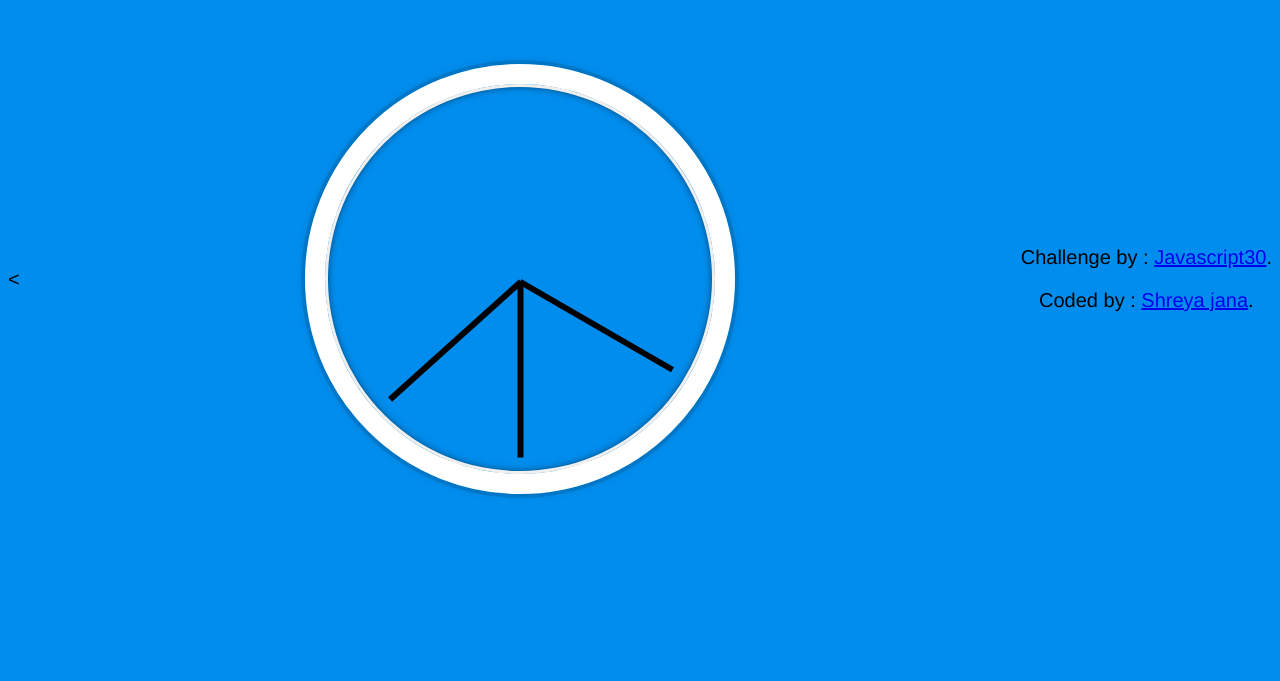
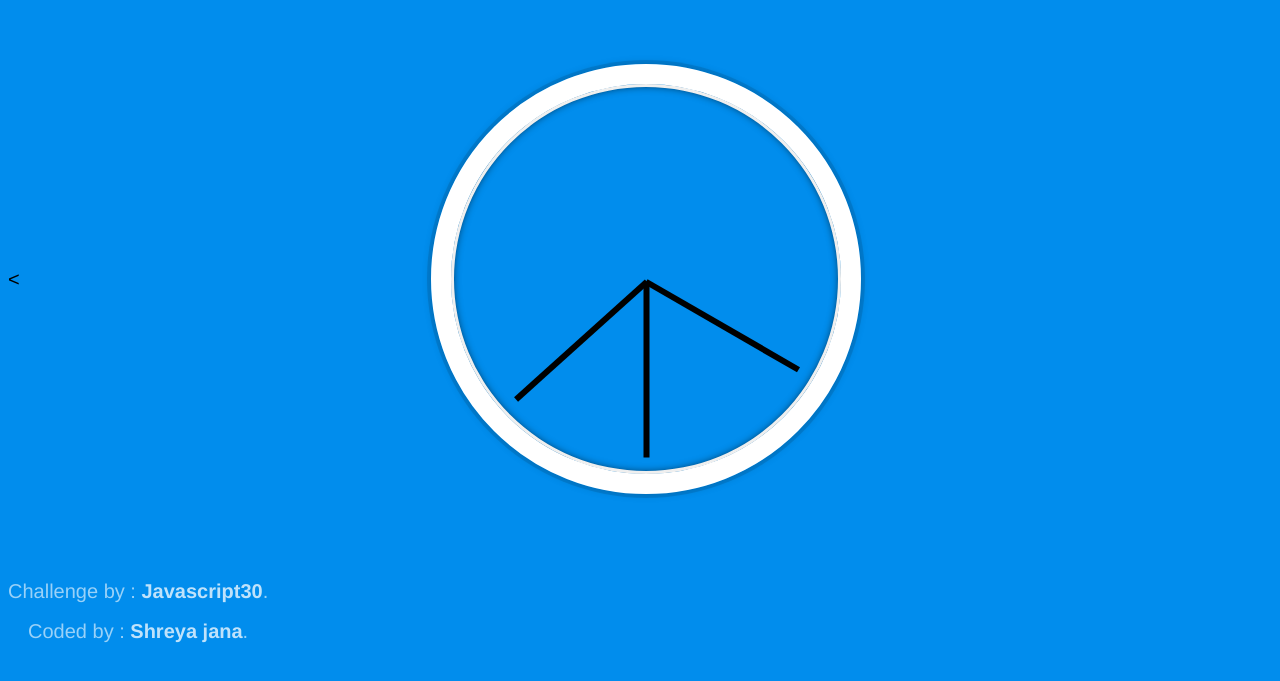
Before and after one commit to Shreyajana2001/CSS-JS-Clock, a plain HTML site: page index.html in a window 1280 px wide. Shown: the part 129-810 px from the top of the page. Drawn offline with nearby package versions, Linux system fonts and the light colour scheme.

Commit message:
Update styles.css

```diff
--- a/styles.css
+++ b/styles.css
@@ -47,3 +47,24 @@ body{
 	/* transition: all 0.05s; */
 	/* transition-timing-function: cubic-bezier(0.1, 2.7, 0.58, 1); */
 }
+
+.attribution {
+  position: absolute;
+  bottom: 0;
+  font-size: 0.75rem;
+  line-height: 20px;
+  text-align: center;
+  color: hsla(0, 0%, 100%, 0.6);
+  margin-bottom: 10px;
+  font-size: 2rem;
+}
+
+.attribution a {
+  text-decoration: none;
+  color: hsla(0, 0%, 100%, 0.75);
+  font-weight: bold;
+}
+
+.attribution a:hover {
+  color: hsl(277, 64%, 61%);
+}
```
